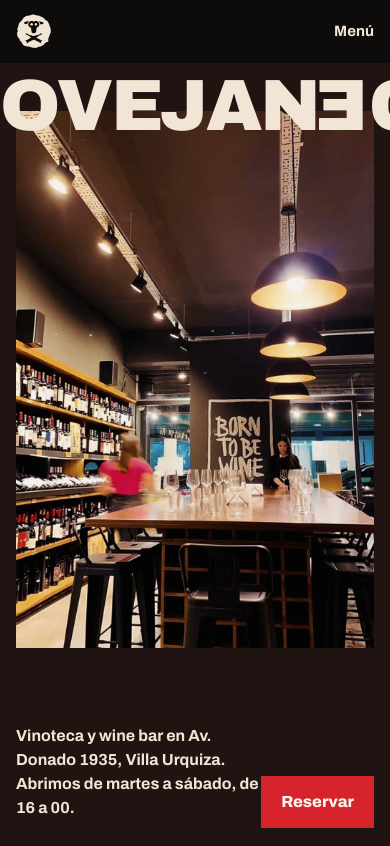
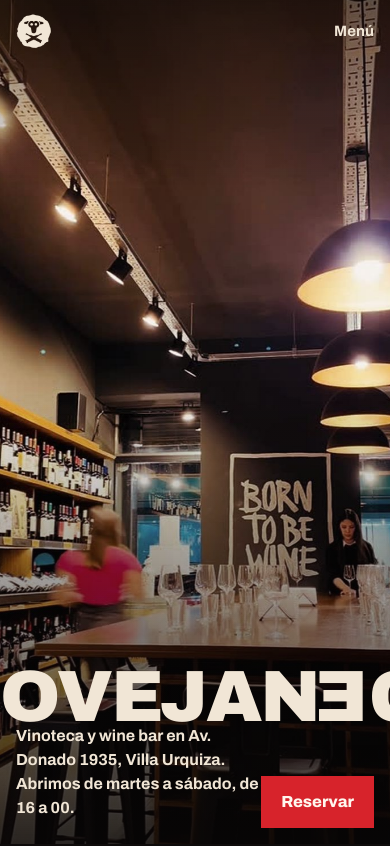
Before and after one commit to borthaburutoribio/oveja-negra-website, a plain HTML site: page index.html in a window 390 px wide. Shown: the top 846 px of the page. Drawn offline with Linux system fonts and the light colour scheme.

Commit message:
Portada con una sola foto completa
Co-Authored-By: Claude Opus 5.5 <noreply@anthropic.com>

```diff
--- a/app.js
+++ b/app.js
@@ -15,19 +15,9 @@
   });
   $$('#menu a').forEach(a => a.addEventListener('click', () => { menu.classList.remove('open'); mb.setAttribute('aria-expanded', false); mb.textContent = 'Menú'; }));
 
-  /* ── hero: las fotos cambian con el scroll y traen su color de fondo ── */
-  const hero = $('[data-hero]'), frames = $$('.hero-frames figure');
-  let cur = 0;
-  const onScroll = () => {
-    const y = scrollY;
-    top.classList.toggle('solid', y > hero.offsetHeight - innerHeight || menu.classList.contains('open'));
-    const p = Math.min(.999, Math.max(0, y / (hero.offsetHeight - innerHeight)));
-    const i = Math.floor(p * frames.length);
-    if (i !== cur) {
-      frames[cur].classList.remove('on'); frames[i].classList.add('on'); cur = i;
-      hero.style.setProperty('--g', frames[i].dataset.g);
-    }
-  };
+  /* ── barra sólida al salir de la foto ── */
+  const hero = $('[data-hero]');
+  const onScroll = () => top.classList.toggle('solid', scrollY > hero.offsetHeight - 80 || menu.classList.contains('open'));
   addEventListener('scroll', onScroll, { passive: true }); onScroll();
 
   /* ── cartelera: qué día es en Buenos Aires y si estamos abiertos ── */
--- a/index.html
+++ b/index.html
@@ -15,7 +15,7 @@
 <link rel="preconnect" href="https://fonts.googleapis.com">
 <link rel="preconnect" href="https://fonts.gstatic.com" crossorigin>
 <link href="https://fonts.googleapis.com/css2?family=Archivo:wdth,wght@62..125,400..900&display=swap" rel="stylesheet">
-<link rel="stylesheet" href="styles.css?v=2">
+<link rel="stylesheet" href="styles.css?v=3">
 <link rel="icon" type="image/png" href="assets/logo-crema.png">
 <script type="application/ld+json">
 {"@context":"https://schema.org","@type":["LiquorStore","BarOrPub"],"name":"Oveja Negra Wines","description":"Vinoteca de etiquetas no tradicionales y wine bar con ferias de vinos, catas y eventos.","image":"https://borthaburutoribio.github.io/oveja-negra-website/assets/img/h-barra.jpg","telephone":"+54 9 11 6043-8536","address":{"@type":"PostalAddress","streetAddress":"Av. Donado 1935","addressLocality":"Villa Urquiza, Ciudad de Buenos Aires","postalCode":"1430","addressCountry":"AR"},"geo":{"@type":"GeoCoordinates","latitude":-34.5742284,"longitude":-58.4735331},"openingHoursSpecification":[{"@type":"OpeningHoursSpecification","dayOfWeek":["Tuesday","Wednesday","Thursday","Friday","Saturday"],"opens":"16:00","closes":"23:59"}],"aggregateRating":{"@type":"AggregateRating","ratingValue":"4.7","reviewCount":"132"},"sameAs":["https://instagram.com/ovejanegrawines","https://www.tiktok.com/@ovejanegrawines","https://www.facebook.com/ovejanegrawines/"],"servesCuisine":"Vinos, empanadas y platos de La Teca"}
@@ -41,18 +41,10 @@
 <main>
 <!-- ═══ HERO: el nombre como monumento, con sus fotos pasando abajo ═══ -->
 <section class="hero" id="inicio" data-hero>
-  <div class="hero-pin">
-    <h1 class="hero-name"><span class="sr">Oveja Negra Wines, vinoteca y wine bar</span><span aria-hidden="true">OVEJAN<span class="e-rev">E</span>GRA</span></h1>
-    <div class="hero-frames" aria-hidden="true">
-      <figure class="on" data-g="#1f1411"><img src="assets/img/h-barra.jpg" alt="" width="1000" height="1500"><figcaption>La barra, Donado 1935</figcaption></figure>
-      <figure data-g="#2a0d0f"><img src="assets/img/h-fachada.jpg" alt="" width="1000" height="1500" loading="lazy"><figcaption>El cartel, de noche</figcaption></figure>
-      <figure data-g="#19110a"><img src="assets/img/h-sirviendo.jpg" alt="" width="1000" height="1500" loading="lazy"><figcaption>Agua entre copa y copa</figcaption></figure>
-      <figure data-g="#241812"><img src="assets/img/h-botellas.jpg" alt="" width="1000" height="1500" loading="lazy"><figcaption>Otras etiquetas</figcaption></figure>
-      <figure data-g="#261814"><img src="assets/img/h-descorche.jpg" alt="" width="1000" height="1500" loading="lazy"><figcaption>Descorchando en la barra</figcaption></figure>
-    </div>
-    <p class="hero-lead">Vinoteca y wine bar en Av. Donado 1935, Villa Urquiza. Abrimos de martes a sábado, de 16 a 00.</p>
-    <a class="btn hero-btn" href="#reservar">Reservar lugar</a>
-  </div>
+  <picture><source media="(max-width:760px)" srcset="assets/img/h-barra.jpg" width="1000" height="1500"><img class="hero-img" src="assets/img/hero-ancha.jpg" alt="Mesa larga de cata en Oveja Negra Wines, con la pared de vinos de Donado 1935 detrás" width="1600" height="1000"></picture>
+  <h1 class="hero-name"><span class="sr">Oveja Negra Wines, vinoteca y wine bar</span><span aria-hidden="true">OVEJAN<span class="e-rev">E</span>GRA</span></h1>
+  <p class="hero-lead">Vinoteca y wine bar en Av. Donado 1935, Villa Urquiza. Abrimos de martes a sábado, de 16 a 00.</p>
+  <a class="btn hero-btn" href="#reservar">Reservar lugar</a>
 </section>
 
 <!-- ═══ INTRO: comunicado de la Gerencia ═══ -->
@@ -112,7 +104,7 @@
       <span class="panel-t">Feria de vinos<br>una vez por mes</span>
     </button>
     <button type="button" class="panel" data-pre="The Blind Wine" style="--g:2">
-      <img src="assets/img/n-cata.jpg" alt="Mesa larga de cata con copas y hojas de puntaje" width="1100" height="1400" loading="lazy">
+      <img src="assets/img/n-cata.jpg" alt="Sirviendo en la barra de Oveja Negra" width="1100" height="1400" loading="lazy">
       <span class="panel-t">The Blind Wine</span>
     </button>
     <button type="button" class="panel" data-pre="Noche temática" style="--g:3">
@@ -219,7 +211,7 @@
 
 <!-- ═══ RESERVAR: arma el mensaje como lo piden en sus posteos (nombre + cantidad) ═══ -->
 <section class="reservar" id="reservar" aria-labelledby="res-t">
-  <div class="res-photo"><img src="assets/img/reserva.jpg" alt="Mesa larga de una cata en Oveja Negra, con la pared de vinos detrás" width="1400" height="900" loading="lazy"></div>
+  <div class="res-photo"><img src="assets/img/reserva.jpg" alt="Descorchando un vino en la barra de madera" width="1000" height="1250" loading="lazy"></div>
   <form class="res" data-res>
     <h2 id="res-t" class="sec-h">Guardá tu lugar</h2>
     <fieldset>
@@ -315,6 +307,6 @@
 
 <a class="wa-fix" href="https://wa.me/5491160438536?text=Hola!%20Quiero%20reservar" target="_blank" rel="noopener" aria-label="Escribir por WhatsApp">Reservar</a>
 
-<script src="app.js?v=1" defer></script>
+<script src="app.js?v=2" defer></script>
 </body>
 </html>
--- a/styles.css
+++ b/styles.css
@@ -43,17 +43,14 @@ ul{padding:0;list-style:none}
 .top-nav a:not(.btn):hover{color:var(--red)}
 .top-menu{display:none;background:none;border:0;font-weight:700;font-size:15px;padding:8px 0;cursor:pointer}
 
-/* ═══ HERO ═══ */
-.hero{position:relative;height:340svh;background:var(--g,#1f1411);transition:background .8s var(--ease)}
-.hero-pin{position:sticky;top:0;height:100svh;overflow:hidden}
-.hero-name{position:absolute;z-index:3;left:0;right:0;top:clamp(84px, 12vh, 130px);text-align:center;font-family:var(--display);font-stretch:62%;font-weight:900;font-size:var(--s-mon);line-height:.82;letter-spacing:-.03em;color:var(--ink);white-space:nowrap;pointer-events:none}
-.hero-frames{position:absolute;left:50%;width:clamp(260px, 34vw, 560px);transform:translateX(-50%);top:clamp(150px, 20vh, 220px);bottom:0}
-.hero-frames figure{position:absolute;inset:0;opacity:0;transition:opacity .7s var(--ease),transform 1.2s var(--ease);transform:scale(1.04)}
-.hero-frames figure.on{opacity:1;transform:none}
-.hero-frames img{width:100%;height:100%;object-fit:cover}
-.hero-frames figcaption{position:absolute;right:-12px;bottom:28px;transform:translateX(100%);font-size:var(--s-small);color:var(--soft);white-space:nowrap}
-.hero-lead{position:absolute;left:var(--m);bottom:32px;max-width:27ch;font-weight:700;font-size:var(--s-body)}
-.hero-btn{position:absolute;right:var(--m);bottom:32px}
+/* ═══ HERO: una sola foto entera, el nombre abajo ═══ */
+.hero{position:relative;height:100svh;min-height:560px;overflow:hidden;background:#1f1411}
+.hero-img{position:absolute;inset:0;width:100%;height:100%;object-fit:cover;object-position:50% 40%;animation:drift 18s var(--ease) both}
+.hero::after{content:'';position:absolute;inset:0;background:linear-gradient(180deg,rgba(8,6,6,.55) 0%,rgba(8,6,6,0) 22%,rgba(8,6,6,0) 45%,rgba(8,6,6,.85) 100%) /* taste-skill-ignore: scrim neutro sobre foto */}
+@keyframes drift{from{transform:scale(1.08)}to{transform:scale(1)}}
+.hero-name{position:absolute;z-index:2;left:0;right:0;bottom:clamp(96px, 15vh, 150px);text-align:center;font-family:var(--display);font-stretch:62%;font-weight:900;font-size:var(--s-mon);line-height:.82;letter-spacing:-.03em;color:var(--ink);white-space:nowrap}
+.hero-lead{position:absolute;z-index:2;left:var(--m);bottom:32px;max-width:40ch;font-weight:700;font-size:var(--s-body)}
+.hero-btn{position:absolute;z-index:2;right:var(--m);bottom:28px}
 
 /* ═══ INTRO ═══ */
 .intro{display:grid;grid-template-columns:repeat(12,1fr);column-gap:var(--m);padding:160px var(--m)}
@@ -212,7 +209,7 @@ legend{font-weight:700;margin-bottom:14px;padding:0}
   html{scroll-behavior:auto}
   .rv{transform:none;transition:opacity .6s}
   .wipe{clip-path:none;opacity:0;transition:opacity .6s}.wipe.in{opacity:1}
-  .hero-frames figure{transform:none}
+  .hero-img{animation:none}
 }
 
 /* ═══ tablet ═══ */
@@ -231,10 +228,8 @@ legend{font-weight:700;margin-bottom:14px;padding:0}
   .top-nav.open{display:flex}
   .top-nav a{padding:12px 0;font-size:18px}
   .top-nav .btn{margin-top:8px;padding:14px 20px}
-  .hero{height:320svh}
-  .hero-name{top:76px;font-size:18.6vw}
-  .hero-frames{left:16px;right:16px;width:auto;transform:none;top:calc(76px + 9vw);bottom:auto;aspect-ratio:2/3;max-height:calc(100svh - 76px - 9vw - 120px)}
-  .hero-frames figcaption{display:none}
+  .hero-img{object-position:42% 50%}
+  .hero-name{font-size:18.6vw;bottom:118px}
   .hero-lead{bottom:24px;left:16px;right:130px;max-width:none;font-size:16px}
   .hero-btn{display:none}
   .intro{padding:110px 16px}
```
Also changed, not shown: assets/img/h-botellas.jpg (deleted), assets/img/h-descorche.jpg (deleted), assets/img/h-fachada.jpg (deleted), assets/img/h-sirviendo.jpg (deleted), assets/img/hero-ancha.jpg (added), assets/img/n-cata.jpg, assets/img/reserva.jpg, 1 other file.
